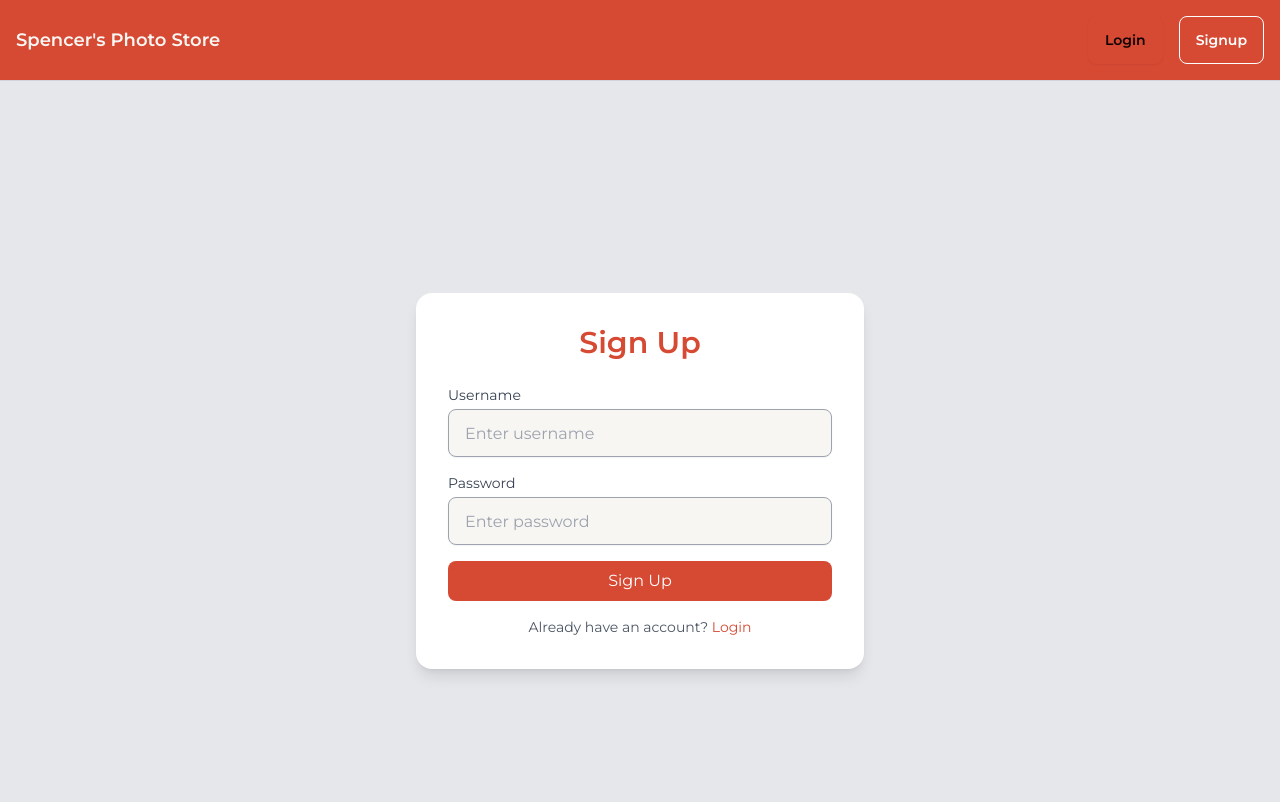
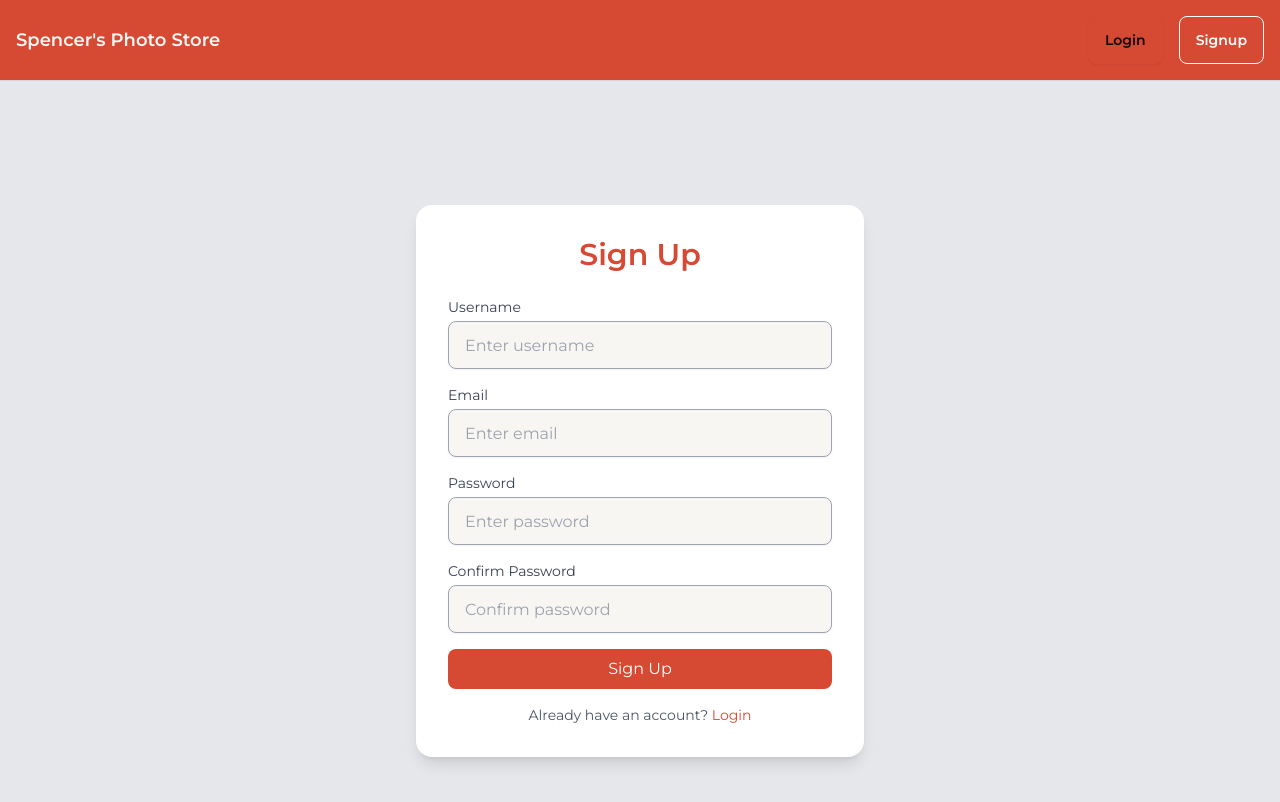
Before and after one commit to 5pence/photo-store, a React (Vite) app in the folder frontend/frontend/: page /signup in a window 1280 px wide. Shown: the top 802 px of the page. Built offline with nearby package versions, Linux system fonts and the light colour scheme.

Commit message:
fix: signin page email and confirm password fields

```diff
--- a/frontend/frontend/src/pages/Signup.jsx
+++ b/frontend/frontend/src/pages/Signup.jsx
@@ -5,21 +5,53 @@ import AuthContext from "../context/AuthContext";
 const Signup = () => {
   const { login } = useContext(AuthContext);
   const navigate = useNavigate();
-  const [userData, setUserData] = useState({ username: "", password: "" });
+  const [userData, setUserData] = useState({
+    username: "",
+    email: "",
+    password: "",
+    confirmPassword: "",
+  });
+  const [error, setError] = useState("");
 
   const handleChange = (e) => {
     setUserData({ ...userData, [e.target.name]: e.target.value });
   };
 
+  const validatePassword = (password) => {
+    const minLength = password.length >= 6;
+    const hasLetter = /[a-zA-Z]/.test(password);
+    const hasNumber = /[0-9]/.test(password);
+
+    if (!minLength) return "Password must be at least 6 characters long.";
+    if (!hasLetter || !hasNumber) return "Password must contain at least one letter and one number.";
+
+    return ""; // No error
+  };
+
   const handleSubmit = async (e) => {
     e.preventDefault();
+
+    // Check password strength
+    const passwordError = validatePassword(userData.password);
+    if (passwordError) {
+      setError(passwordError);
+      return;
+    }
+
+    // Check if passwords match
+    if (userData.password !== userData.confirmPassword) {
+      setError("Passwords do not match!");
+      return;
+    }
+
+    setError(""); // Clear error if validation passes
     await login(userData);
   };
 
   return (
     <div className="flex items-center justify-center min-h-screen bg-gray-200 px-4">
       <div className="bg-white p-8 rounded-2xl shadow-lg w-full max-w-md">
-        <h2 className="text-3xl font-extrabold font-heading text-center text-[#d64933] mb-6">Sign Up</h2>
+        <h2 className="text-3xl font-extrabold font-sans text-center text-[#d64933] mb-6">Sign Up</h2>
 
         <form onSubmit={handleSubmit} className="space-y-4">
           <div>
@@ -29,6 +61,19 @@ const Signup = () => {
               name="username"
               placeholder="Enter username"
               autoComplete="username"
+              onChange={handleChange}
+              required
+              className="border border-gray-400 shadow-sm input input-bordered font-sans w-full mt-1"
+            />
+          </div>
+
+          <div>
+            <label className="block text-sm font-sans font-medium text-gray-700">Email</label>
+            <input
+              type="email"
+              name="email"
+              placeholder="Enter email"
+              autoComplete="email"
               onChange={handleChange}
               required
               className="border border-gray-400 shadow-sm input input-bordered font-sans w-full mt-1"
@@ -48,6 +93,21 @@ const Signup = () => {
             />
           </div>
 
+          <div>
+            <label className="block text-sm font-sans font-medium text-gray-700">Confirm Password</label>
+            <input
+              type="password"
+              name="confirmPassword"
+              placeholder="Confirm password"
+              autoComplete="new-password"
+              onChange={handleChange}
+              required
+              className="border border-gray-400 shadow-sm input input-bordered font-sans w-full mt-1"
+            />
+          </div>
+
+          {error && <p className="text-sm text-red-600">{error}</p>}
+
           <button type="submit" className="w-full bg-[#d64933] text-white py-2 rounded-lg hover:bg-[#b53a2a] transition">
             Sign Up
           </button>
```
